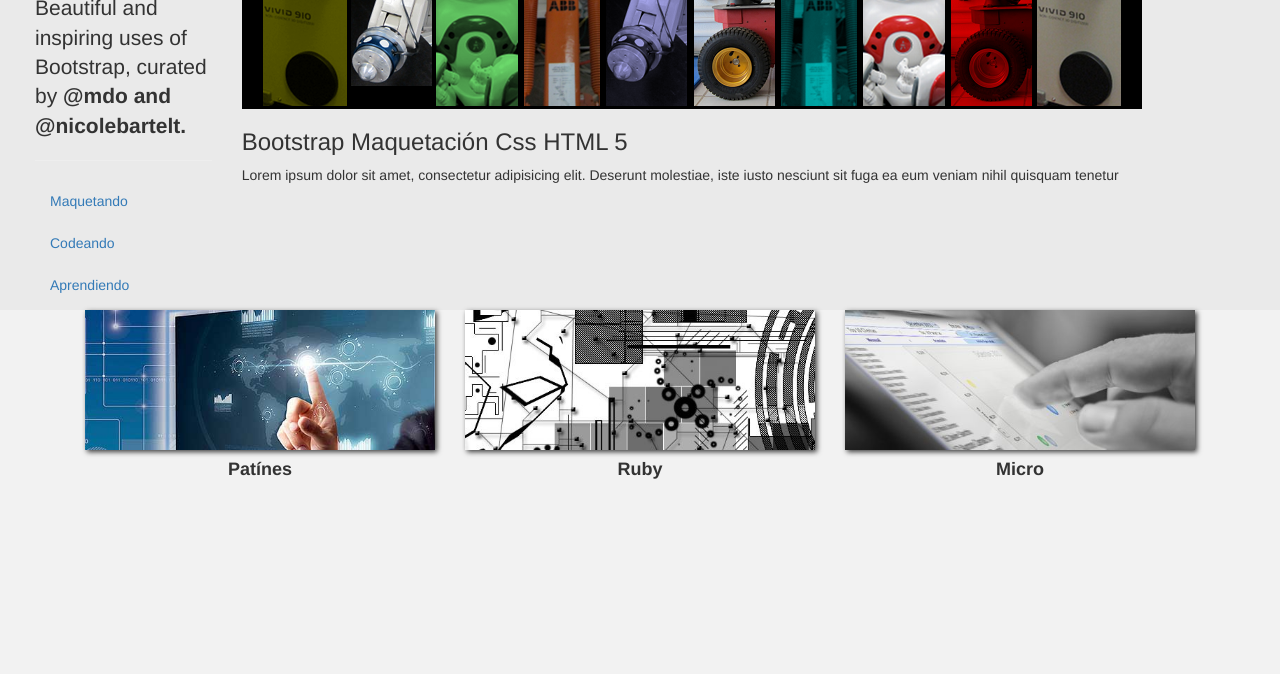
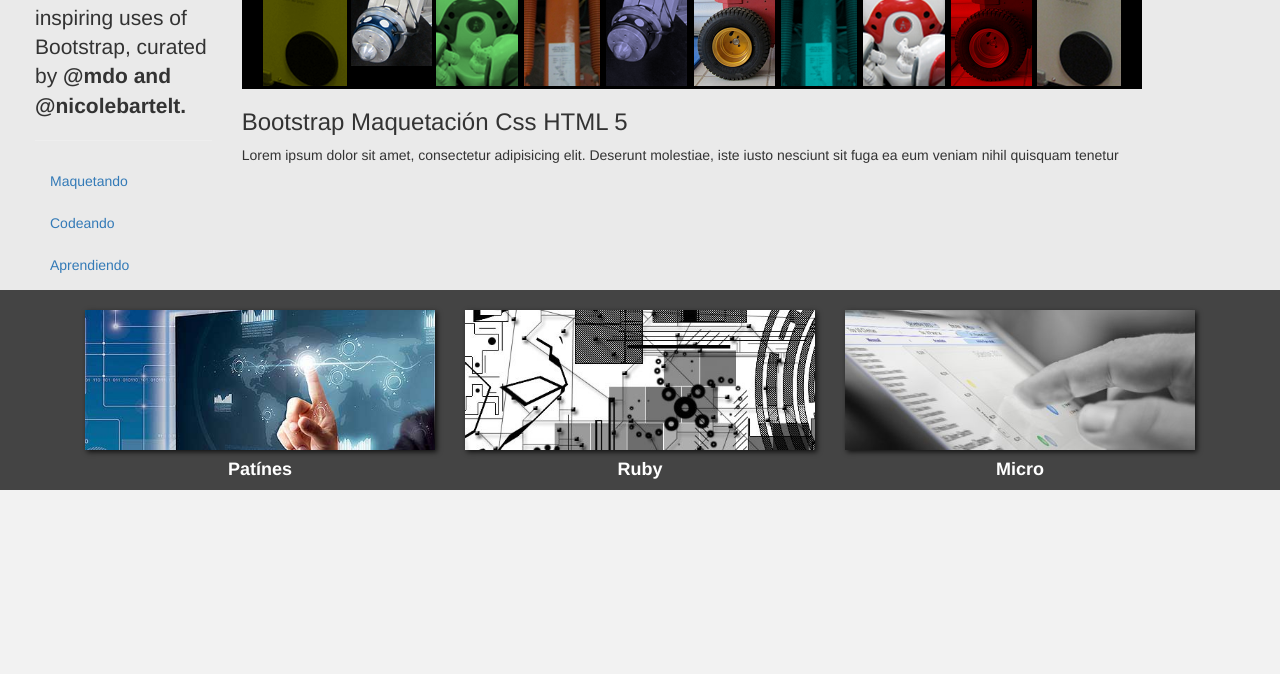
Before and after one commit to musicprogram/semillero_sena, a plain HTML site: page index.html in a window 1280 px wide. Shown: the part 126-800 px from the top of the page. Drawn offline with Linux system fonts and the light colour scheme.

Commit message:
arreglando el fondo del portafolio

```diff
--- a/css/style.css
+++ b/css/style.css
@@ -14,7 +14,7 @@
 
 
 .container-fluid{
-	margin: 30px 0px 0px 0px;
+	margin: 10px 0px 0px 0px;
 
 	background-color: #EAEAEA;
 }
@@ -46,3 +46,11 @@ img{
 	width: 100%;
 	height: 100%;
 }
+
+.dark{
+	background-color: #444444;
+}
+
+.blanco{
+	color:white;
+}
--- a/index.html
+++ b/index.html
@@ -42,26 +42,28 @@
 
 
 	</div>
+<div class="dark">
 
-<div class="container">
+	<div class="container">
 	<div class="row">
-
+<br>
 		<div class="col-md-12">
 			<div class="col-md-4">
 				<img src="img/patin.jpeg" class="img-responsive sombra">
-				<h4 class="text-center"><strong>Patínes</strong></h4>
+				<h4 class="text-center blanco"><strong>Patínes</strong></h4>
 			</div>
 			<div class="col-md-4">
 				<img src="img/rubik.jpg" class="img-responsive sombra">
-				<h4 class="text-center"><strong>Ruby</strong></h4>
+				<h4 class="text-center blanco"><strong>Ruby</strong></h4>
 			</div>
 			<div class="col-md-4">
 				<img src="img/vocal.jpg" class="img-responsive sombra">
-				<h4 class="text-center"><strong>Micro</strong></h4>
+				<h4 class="text-center blanco"><strong>Micro</strong></h4>
 			</div>
 		</div>
 	</div>
 </div>
 
+</div>
 </body>
 </html>
```
